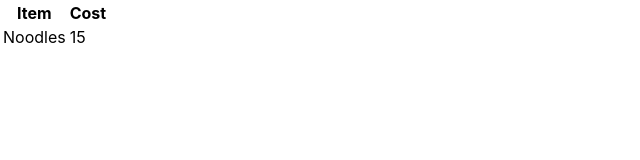
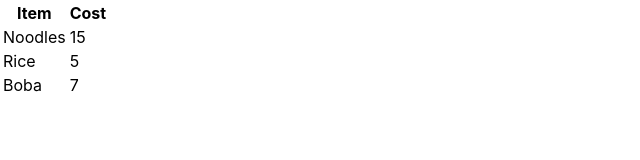
Before and after one commit to CD1088/Benmo, a React (Create React App) app in the folder benmo/: page / in a window 1280 px wide. Shown: the top 160 px of the page, without its empty margins (0-640 px from the left). Built offline with nearby package versions, Linux system fonts and the light colour scheme.

Commit message:
Using a commit message this time

```diff
--- a/benmo/src/App.js
+++ b/benmo/src/App.js
@@ -3,11 +3,22 @@ import RenderFoodItem from './foodItem'
 import './App.css';
 
 function App() {
-  const item1 = {
-    name: "Noodles",
-    cost: 15,
-    owner: 1
-  };
+  const items = [
+    {
+      name: "Noodles",
+      cost: 15,
+      owner: -1
+    },
+    {
+      name: "Rice",
+      cost: 5,
+      owner: -1
+    }, {
+      name: "Boba",
+      cost: 7,
+      owner: -1
+    }
+  ];
   return (
     <div>
       <table>
@@ -15,7 +26,9 @@ function App() {
           <th>Item</th>
           <th>Cost</th>
         </tr>
-        <RenderFoodItem foodItem={item1} user={3} />
+        <RenderFoodItem foodItem={items[0]} user={3} />
+        <RenderFoodItem foodItem={items[1]} user={3} />
+        <RenderFoodItem foodItem={items[2]} user={3} />
       </table>
     </div>
   );
```
